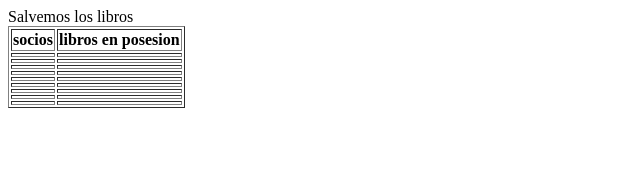
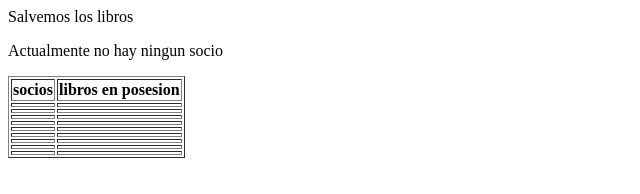
Before and after one commit to jrg241001/trabajossalvemosloslibros, a plain HTML site: page Socios.html in a window 1280 px wide. Shown: the whole page, without its empty margins (0-640 px from the left). Drawn offline with Linux system fonts and the light colour scheme.

Commit message:
Update Socios.html

```diff
--- a/Socios.html
+++ b/Socios.html
@@ -5,6 +5,7 @@
 	<title>Introduccion</title>
 	</head>
 	<body>
+		<p>Actualmente no hay ningun socio </p>
 <table class="tftable" border="1">
   <thead>
     <tr>
```
